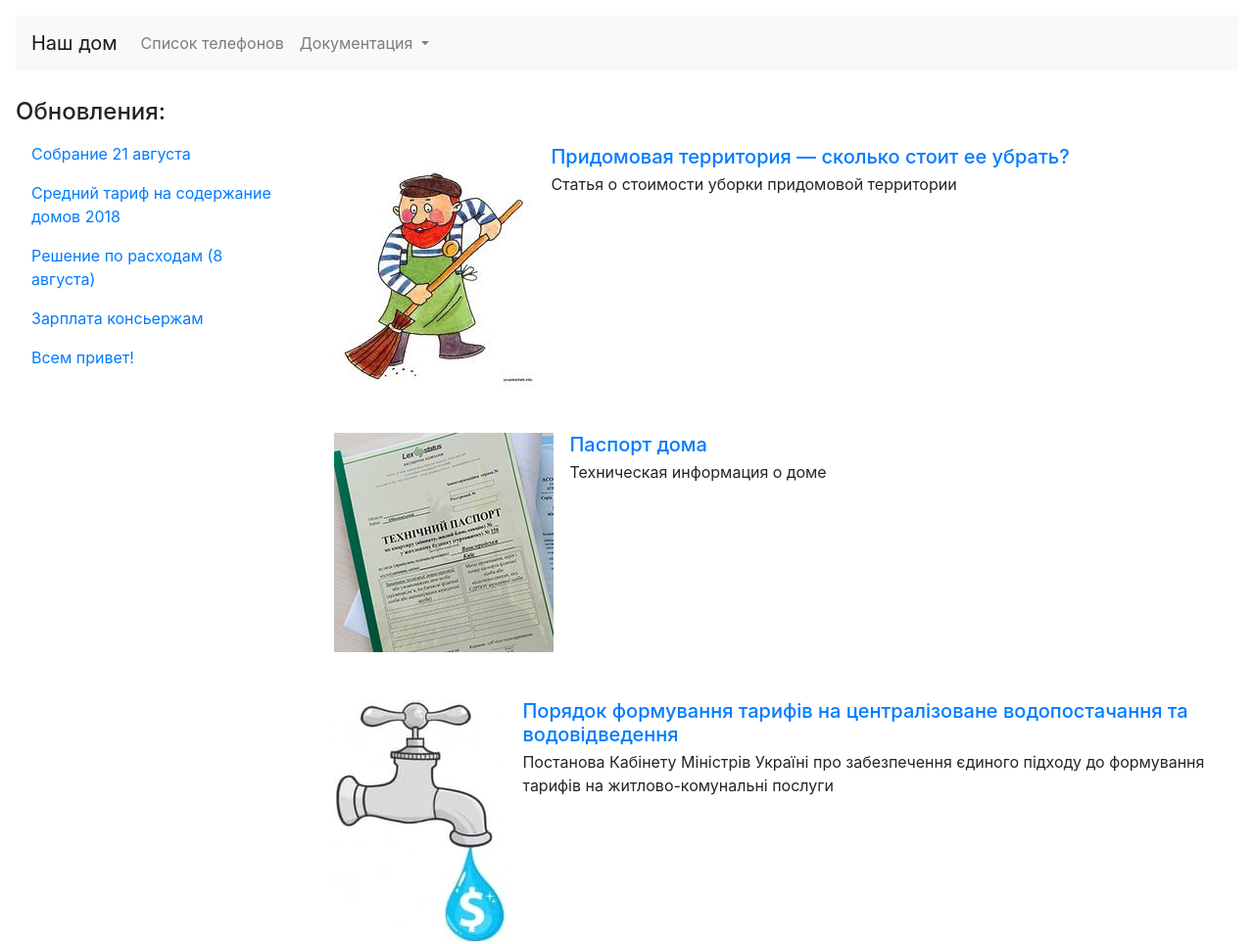
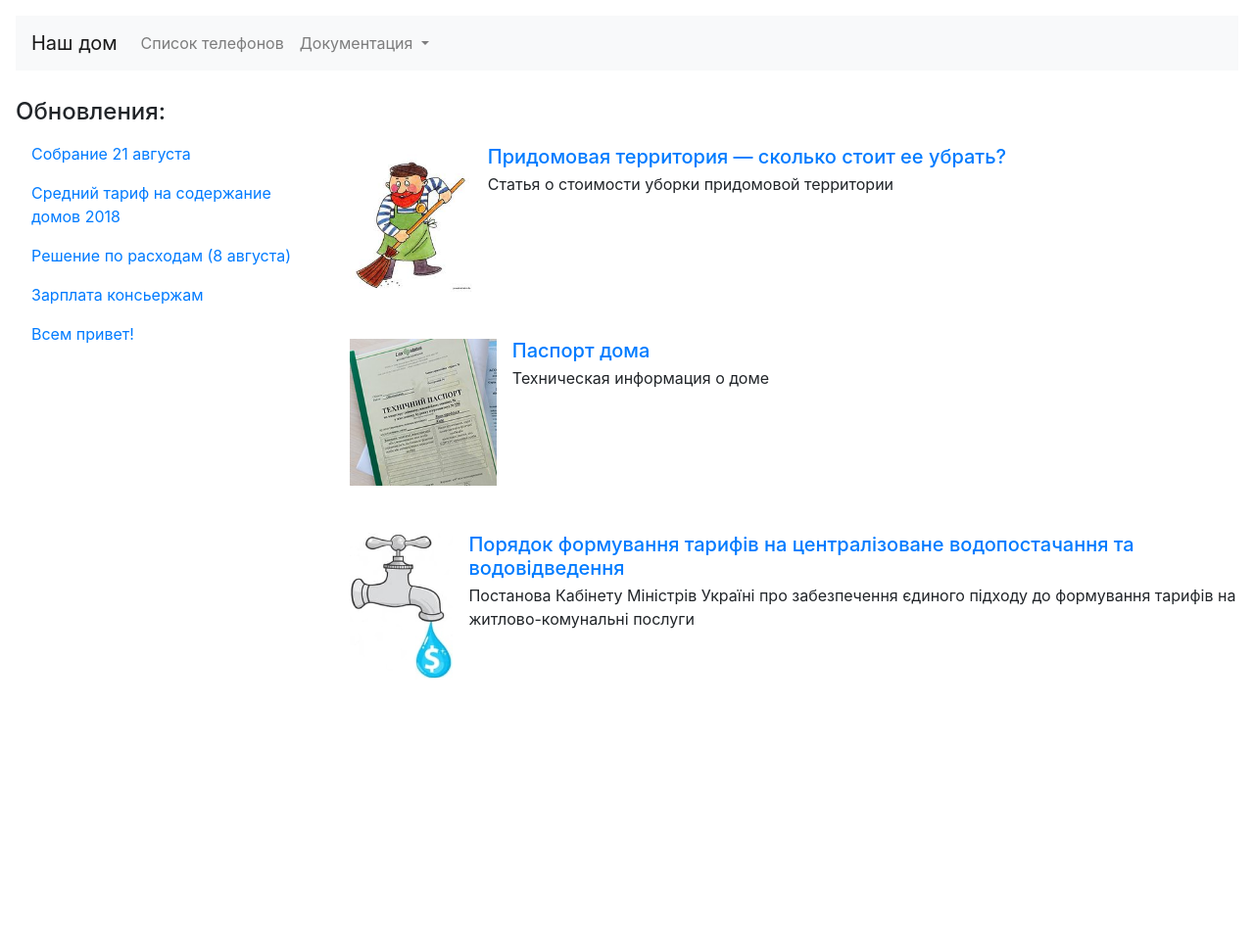
Before and after one commit to heroes-kiev/16b, a Jekyll site: the page built from _docs/index.md, in a window 1280 px wide. Shown: the whole page at 98% size. Built offline with Jekyll 4.4.1, drawn with Linux system fonts in a browser that asks for light colours; after the commit the page ends 900 px from its top, so only the background shows below that.

Commit message:
fix docs index images display size

```diff
--- a/_docs/index.md
+++ b/_docs/index.md
@@ -10,7 +10,7 @@ published: true
   {% if doc.exclude != true %}
 
     <li class="media mt-5">
-      <a href="{{doc.url}}"><img class="mr-3" src="{{doc.picture}}" alt="{{doc.title}}"></a>
+      <a href="{{doc.url}}"><img class="mr-3" style="max-height: 150px" src="{{doc.picture}}" alt="{{doc.title}}"></a>
       <div class="media-body">
         <h5 class="mt-0 mb-1"><a href="{{doc.url}}">{{doc.title}}</a></h5>
           {{doc.description}}
```
